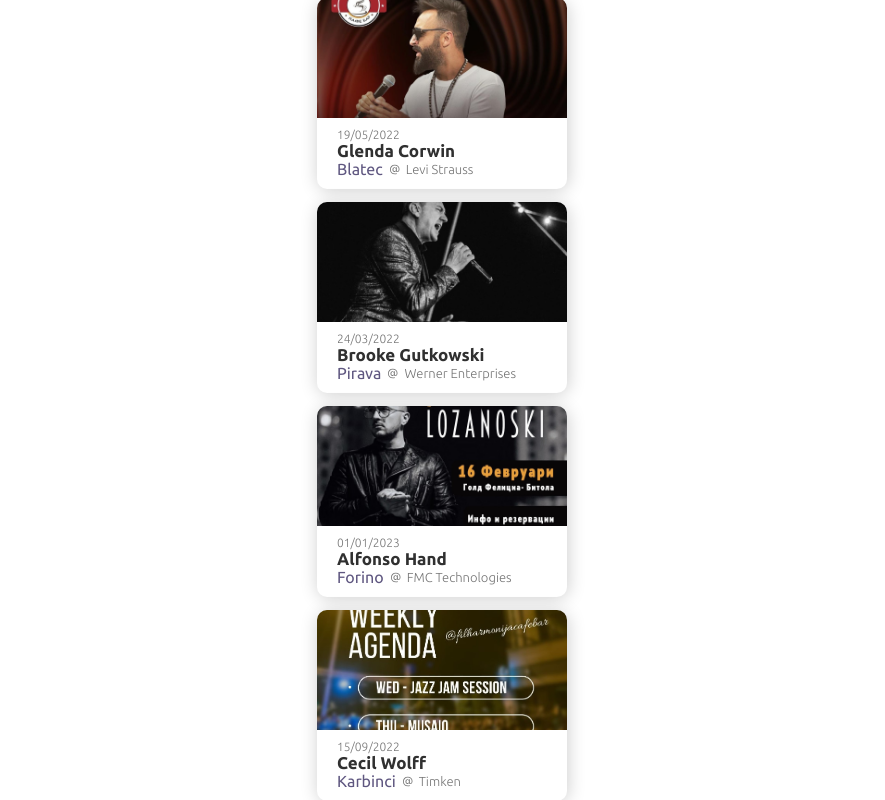
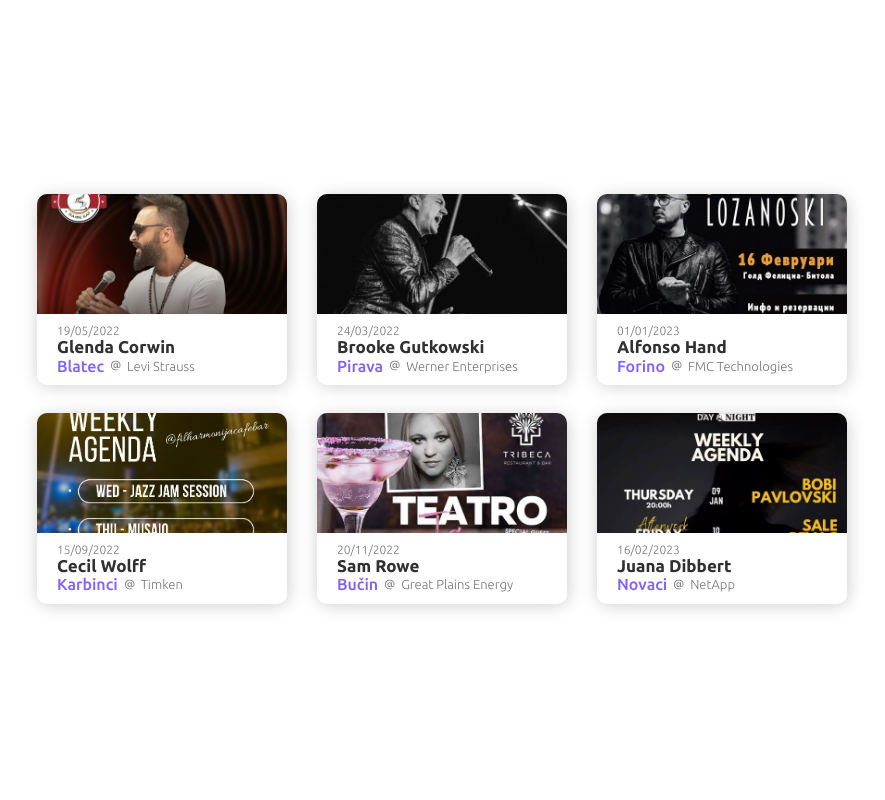
Before and after one commit to petark7/tajmaut, a React (Create React App) app: page /schedule in a window 1280 px wide. Shown: the top 800 px of the page, without its empty margins (198-1083 px from the left). Built offline with nearby package versions, Linux system fonts and the light colour scheme.

Commit message:
Improve event list alignment
3 columns

```diff
--- a/src/components/css/Event.css
+++ b/src/components/css/Event.css
@@ -8,6 +8,13 @@ body {
     font-family: Ubuntu, system-ui, -apple-system, BlinkMacSystemFont, 'Segoe UI', Roboto, Oxygen, Cantarell, 'Open Sans', 'Helvetica Neue', sans-serif;
 }
 
+.mainContainer {
+    max-width: 1000px;
+    flex-wrap: wrap;
+    display: flex;
+    align-items: center;
+    justify-content: center;
+}
 
 .event_card {
    display: flex;
@@ -18,7 +25,7 @@ body {
     background: #FFFFFF;
     box-shadow: 1px 1px 18px rgba(0, 0, 0, 0.2);
     border-radius: 10px;
-    margin-bottom: 15px;
+    margin: 15px;
 }
 
 .content {
@@ -63,8 +70,8 @@ img {
 
 .event_city {
     margin: 0;
-    color: #5F5780;
-    font-weight: 400;
+    color: #8161ff;
+    font-weight: 500;
     font-size: 16px;
 }
 
--- a/src/routes/schedule.jsx
+++ b/src/routes/schedule.jsx
@@ -1,8 +1,6 @@
 import "./css/schedule.css"
+import Event from "../components/Event.jsx"
 import eventData from "../data/mockdata.json"
-
-import Event from "../components/Event.jsx"
-
 export default function Schedule () {
     const events = eventData.map(event =>
     {
@@ -17,9 +15,7 @@ export default function Schedule () {
     })
     return (
         <div className="mainContainer">
-            <div className="cards-list">
-                {events}
-            </div>
+            {events}
         </div>
 
     )
```
